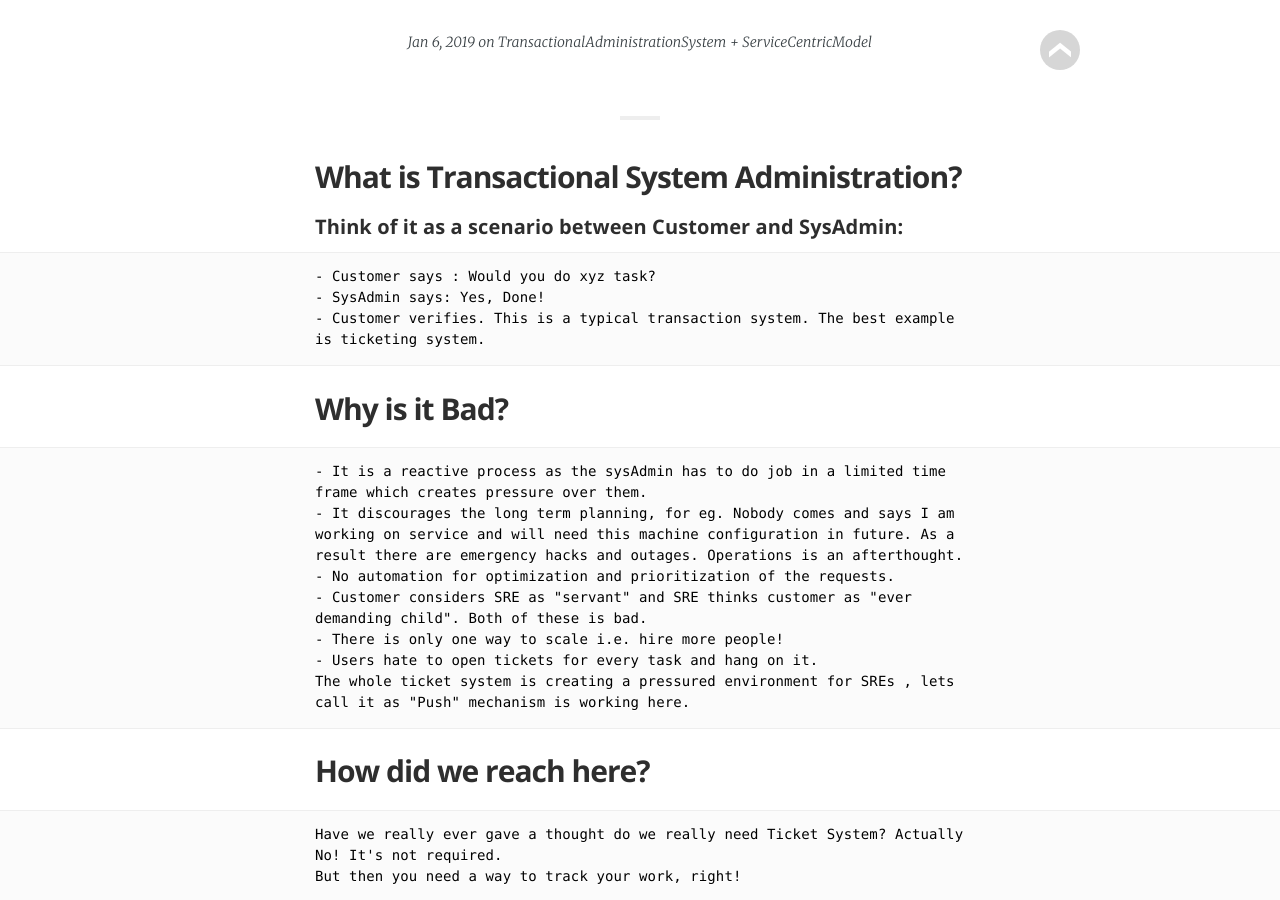
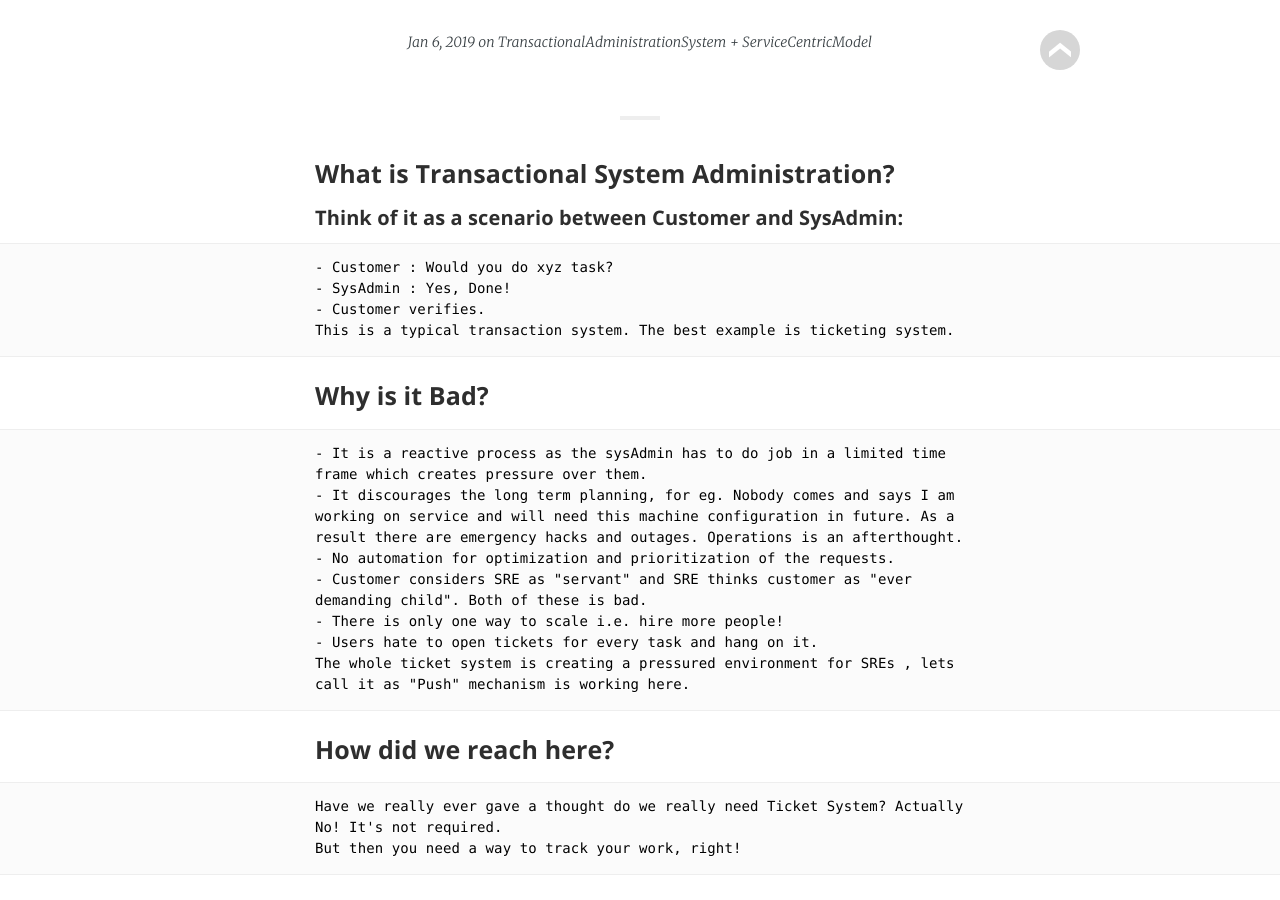
Before and after one commit to agrawalpoonam/agarwalpoonam.github.io, a Jekyll site: the page built from _posts/2019-01-06-Transactional System Administration Vs Service Centric Model in SRE.md, in a window 1280 px wide and 900 px high, scrolled down 519 px. Built offline with Jekyll 4.4.1, drawn with Linux system fonts in a browser that asks for light colours; some web fonts are replaced.

Commit message:
Adding SRE blog

```diff
--- a/_posts/2019-01-06-Transactional System Administration Vs Service Centric Model in SRE.md
+++ b/_posts/2019-01-06-Transactional System Administration Vs Service Centric Model in SRE.md
@@ -6,14 +6,14 @@
 category:          Tutorial
 author:            Poonam Agarwal
 ---
-## What is Transactional System Administration?
-#### Think of it as a scenario between Customer and SysAdmin:
-	- Customer says : Would you do xyz task?
-	- SysAdmin says: Yes, Done!
+### What is Transactional System Administration?
+##### Think of it as a scenario between Customer and SysAdmin:
+	- Customer : Would you do xyz task?
+	- SysAdmin : Yes, Done!
 	- Customer verifies.
-This is a typical transaction system. The best example is ticketing system.
+	This is a typical transaction system. The best example is ticketing system.
 
-## Why is it Bad?
+### Why is it Bad?
 	- It is a reactive process as the sysAdmin has to do job in a limited time frame which creates pressure over them.
 	- It discourages the long term planning, for eg. Nobody comes and says I am working on service and will need this machine configuration in future. As a result there are emergency hacks and outages. Operations is an afterthought.
 	- No automation for optimization and prioritization of the requests.
@@ -22,20 +22,20 @@
 	- Users hate to open tickets for every task and hang on it.
 	The whole ticket system is creating a pressured environment for SREs , lets call it as "Push" mechanism is working here.
 
-## How did we reach here?
+### How did we reach here?
 	Have we really ever gave a thought do we really need Ticket System? Actually No! It's not required.
 	But then you need a way to track your work, right!
 
-## Some different ways that different organizations has adopted.
-### 1) Baseline- Convert "Push" -> "Collaboration"
-#### How? There are 2 ways:
+### Some different ways that different organizations has adopted.
+#### 1) Baseline- Convert "Push" -> "Collaboration"
+##### How? There are 2 ways:
 	- Put one SRE member in different development teams Agile meetings.
 	- Put each team lead of different development teams in SRE Agile meetings.
 		> Another version could be SRE communicating with all stakeholders ogf the product not just developers.
-Both of the above gives a single solution by solving Administartion related problems in Dev teams. Isn't it? SRE memebers become aware of their problems in the meetings and can solve them. Dev teams can also use SRE chat rooms for their issues.
+	Both of the above gives a single solution by solving Administartion related problems in Dev teams. Isn't it? SRE memebers become aware of their problems in the meetings and can solve them. Dev teams can also use SRE chat rooms for their issues.
 
-### 2) Baseline- Convert "Push" -> "Automations"
-#### Some eg:
+#### 2) Baseline- Convert "Push" -> "Automations"
+##### Some eg:
 	- Automating compile and build in CI/CD for developers to do on their own. Click or give some APIs and it's done.
 	- Auotmate load balance to point at service replicas.
 	- Automate VM creation.
@@ -43,10 +43,10 @@
 			> SRE tracks HR DB for new employee, Emails when eligible and creates a portal for ordering machines.
 			> Automates OS installation for use by laptop delivery crew.
 			> Does capacity planning generates purchase orders etc for purchasing and finance group.
-Here we try to automate as much as possible for users to get the task done by automations instead of killing SRE time. This also keeps motivation of SRE high.
+	Here we try to automate as much as possible for users to get the task done by automations instead of killing SRE time. This also keeps motivation of SRE high.
 
-### 3) Baseline- Convert "Push" -> "Pull"
-#### Use Kanban boards, some good eg are:
+#### 3) Baseline- Convert "Push" -> "Pull"
+##### Use Kanban boards, some good eg are:
 	- Trello board
 	- Learnkit.com
 
```
